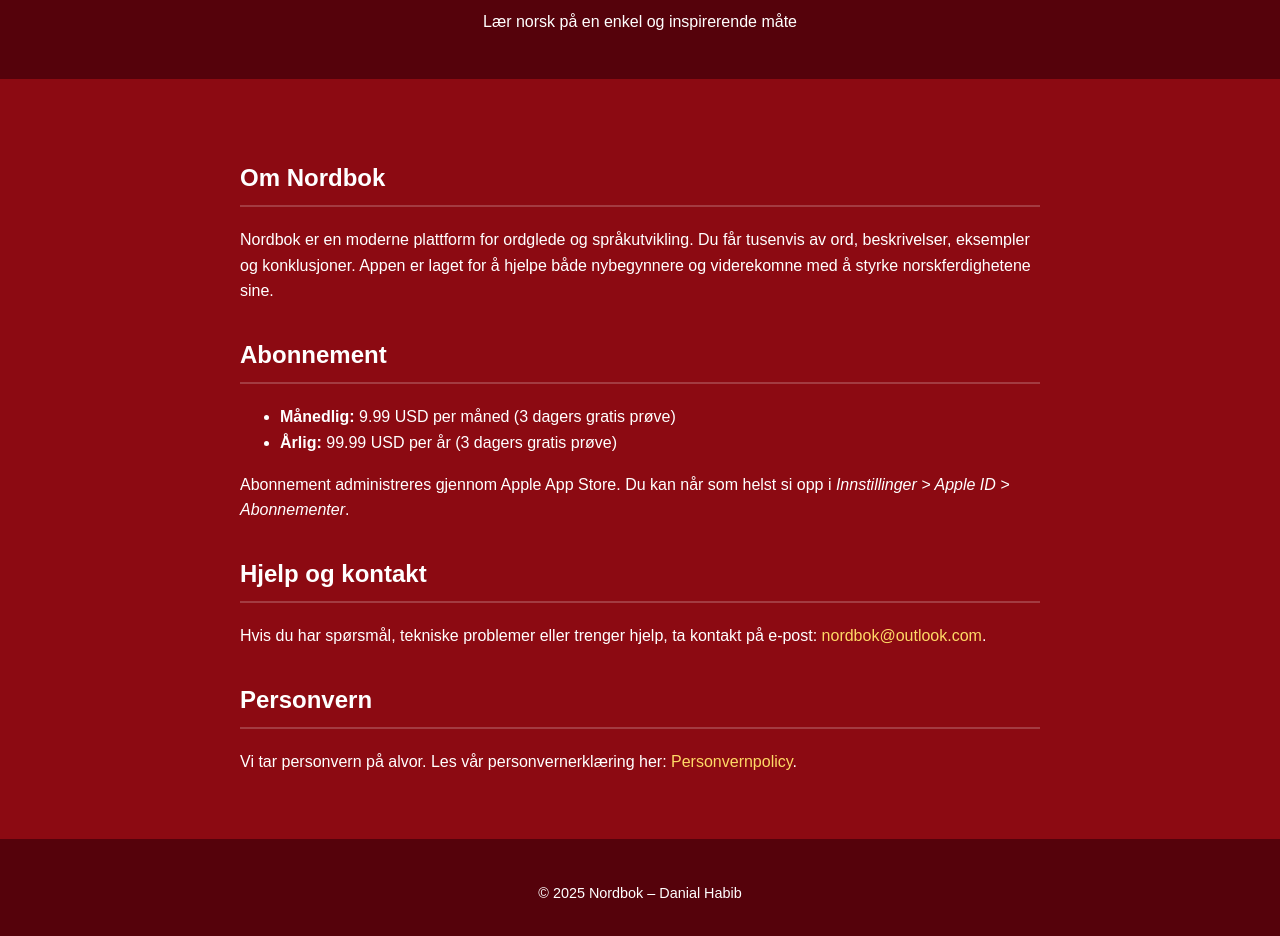
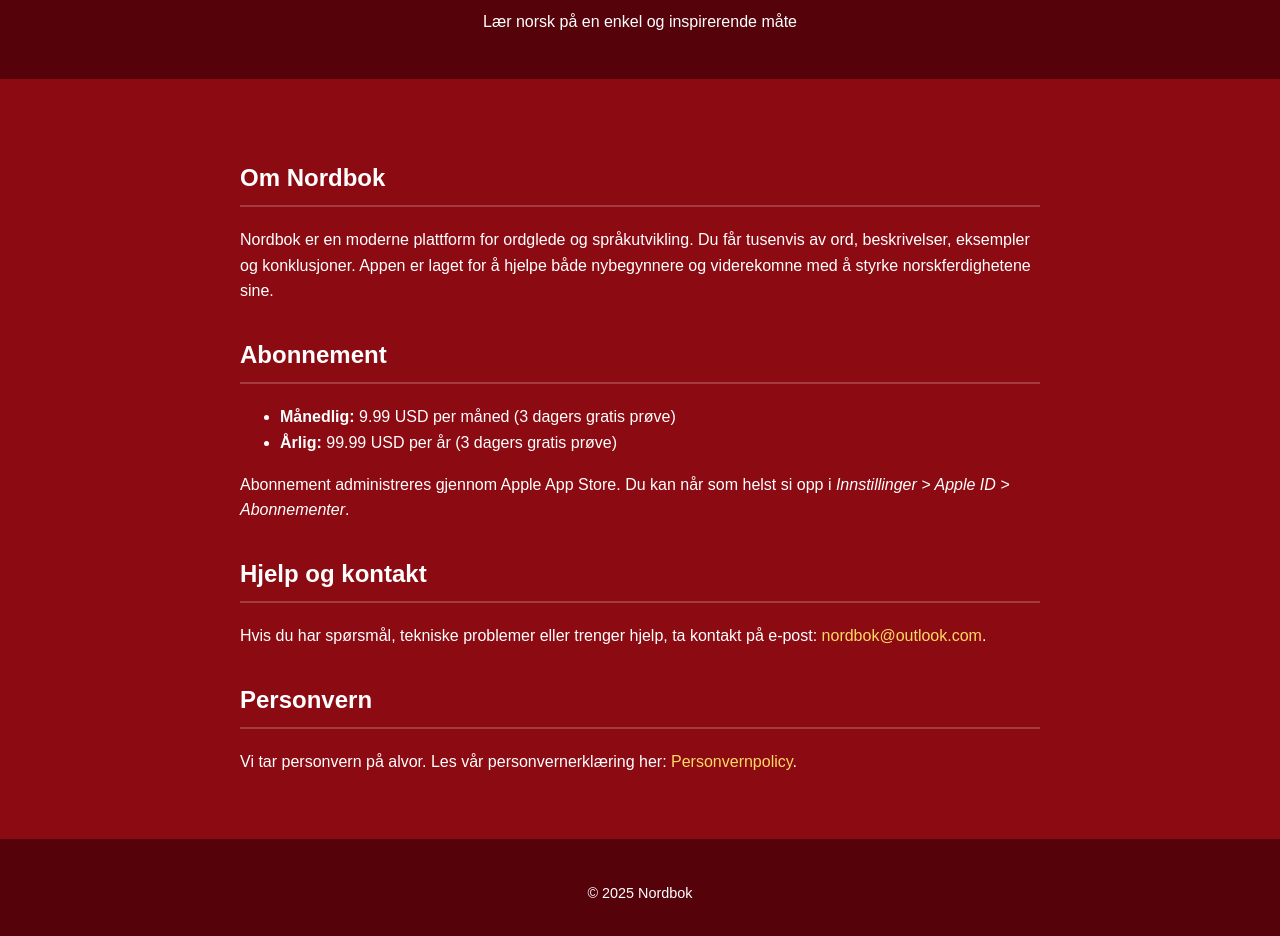
Before and after one commit to Nordbok/Nordbok.Support, a plain HTML site: page index.html in a window 1280 px wide. Shown: the part 80-1016 px from the top of the page. Drawn offline with Linux system fonts and the light colour scheme.

Commit message:
Update index.html

```diff
--- a/index.html
+++ b/index.html
@@ -86,7 +86,7 @@
   </main>
 
   <footer>
-    <p>© 2025 Nordbok – Danial Habib</p>
+    <p>© 2025 Nordbok
   </footer>
 </body>
 </html>
```
